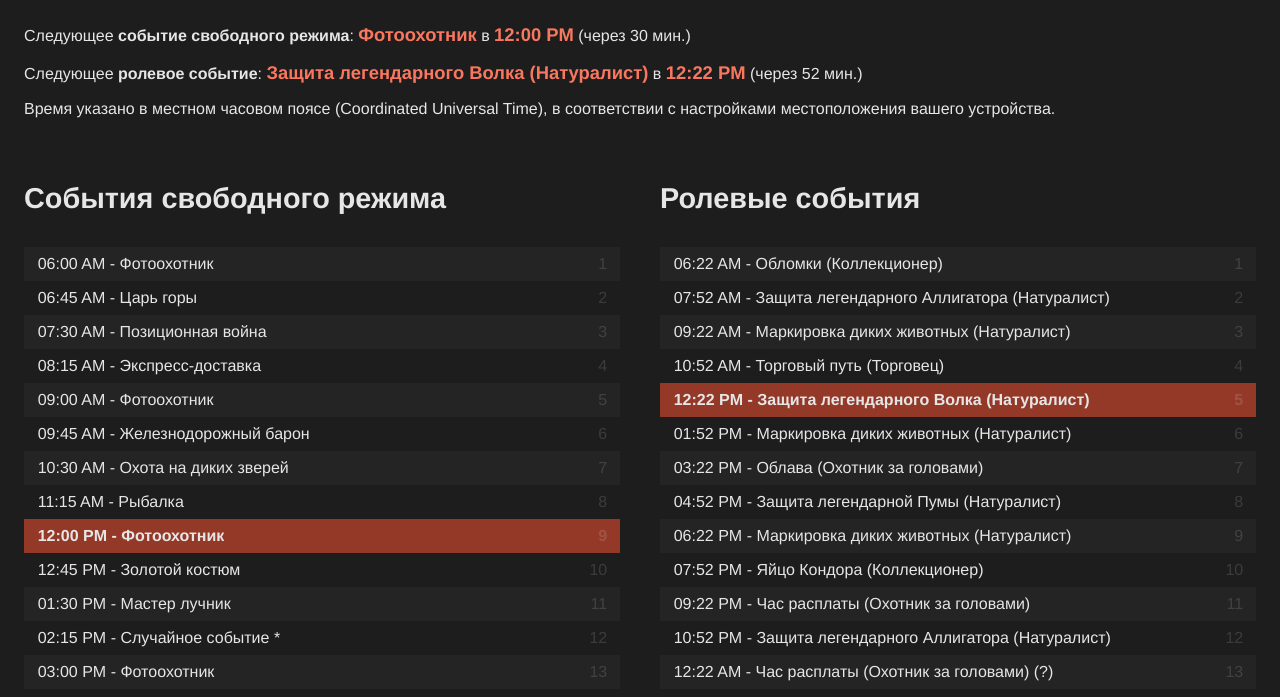
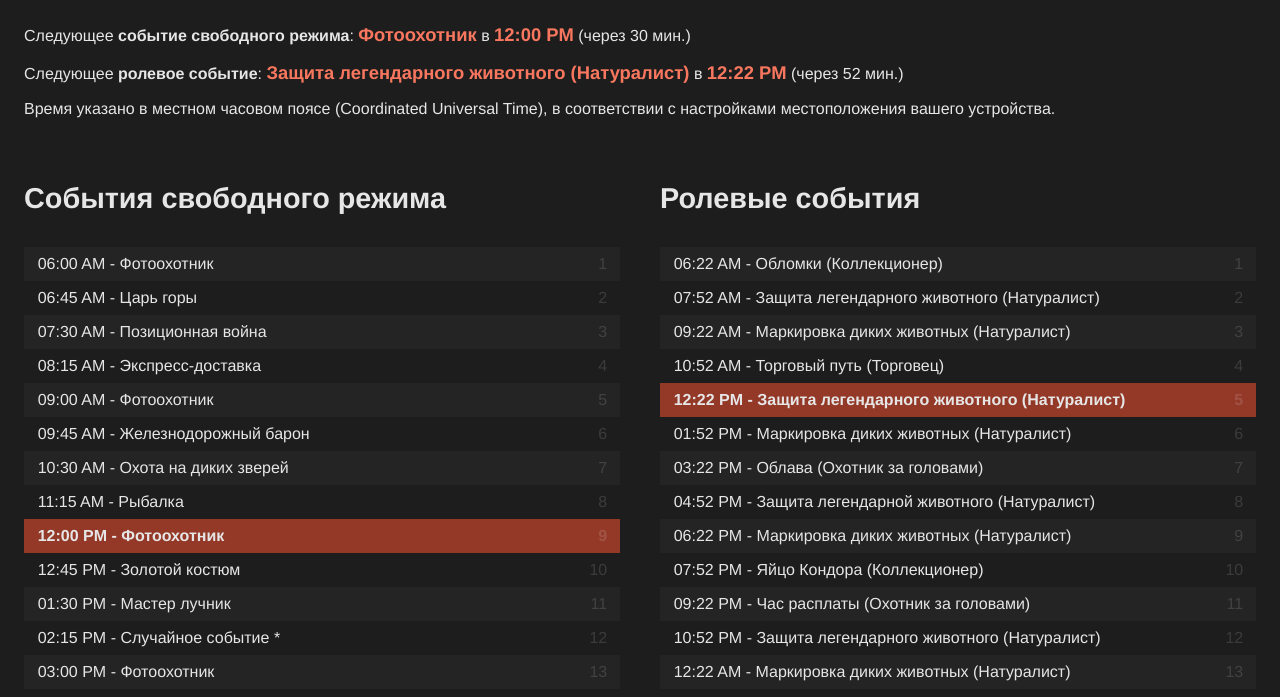
Before and after one commit to Overnoes/overnoes.github.io, a plain HTML site: page rdoevents/index.html in a window 1280 px wide. Shown: the part 96-793 px from the top of the page. Drawn offline with Linux system fonts and the light colour scheme.

Commit message:
Update index.html

```diff
--- a/rdoevents/index.html
+++ b/rdoevents/index.html
@@ -73,20 +73,20 @@
       ];
       var roleEvents = [
         ['06:22', 'Обломки (Коллекционер)'],
-        ['07:52', 'Защита легендарного Аллигатора (Натуралист)'],
+        ['07:52', 'Защита легендарного животного (Натуралист)'],
         ['09:22', 'Маркировка диких животных (Натуралист)'],
         ['10:52', 'Торговый путь (Торговец)'],
-        ['12:22', 'Защита легендарного Волка (Натуралист)'],
+        ['12:22', 'Защита легендарного животного (Натуралист)'],
         ['13:52', 'Маркировка диких животных (Натуралист)'],
         ['15:22', 'Облава (Охотник за головами)'],
-        ['16:52', 'Защита легендарной Пумы (Натуралист)'],
+        ['16:52', 'Защита легендарной животного (Натуралист)'],
         ['18:22', 'Маркировка диких животных (Натуралист)'],
         ['19:52', 'Яйцо Кондора (Коллекционер)'],
 	['21:22', 'Час расплаты (Охотник за головами)'],
-        ['22:52', 'Защита легендарного Аллигатора (Натуралист)'],
-	['00:22', 'Час расплаты (Охотник за головами) (?)'],
+        ['22:52', 'Защита легендарного животного (Натуралист)'],
+	['00:22', 'Маркировка диких животных (Натуралист)'],
 	['01:52', 'Час расплаты (Охотник за головами)'],
-        ['03:22', 'Защита легендарного Вапити (Натуралист)'],
+        ['03:22', 'Защита легендарного животного (Натуралист)'],
         ['04:52', 'Маркировка диких животных (Натуралист)'],
       ];
     </script>
```
